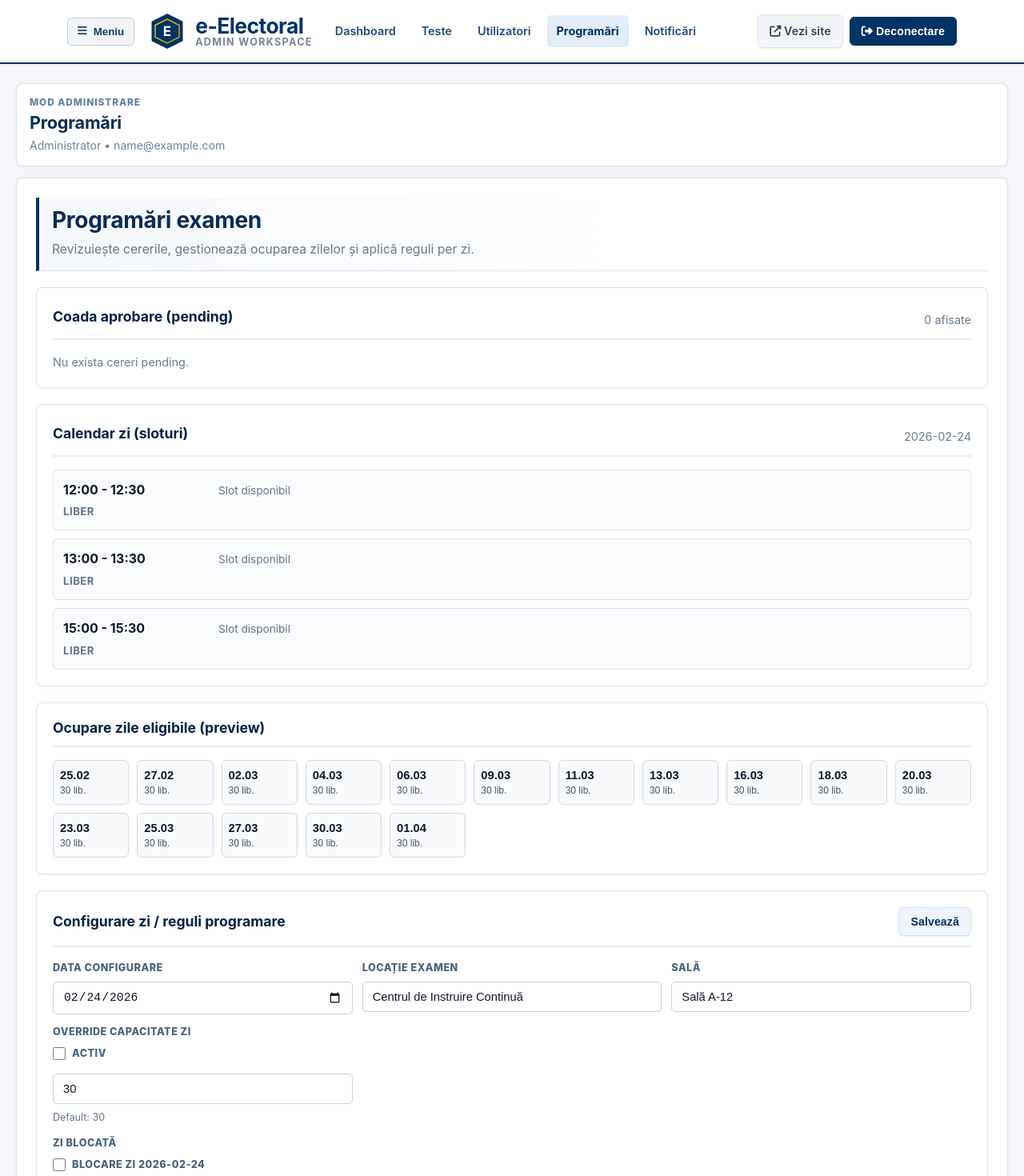
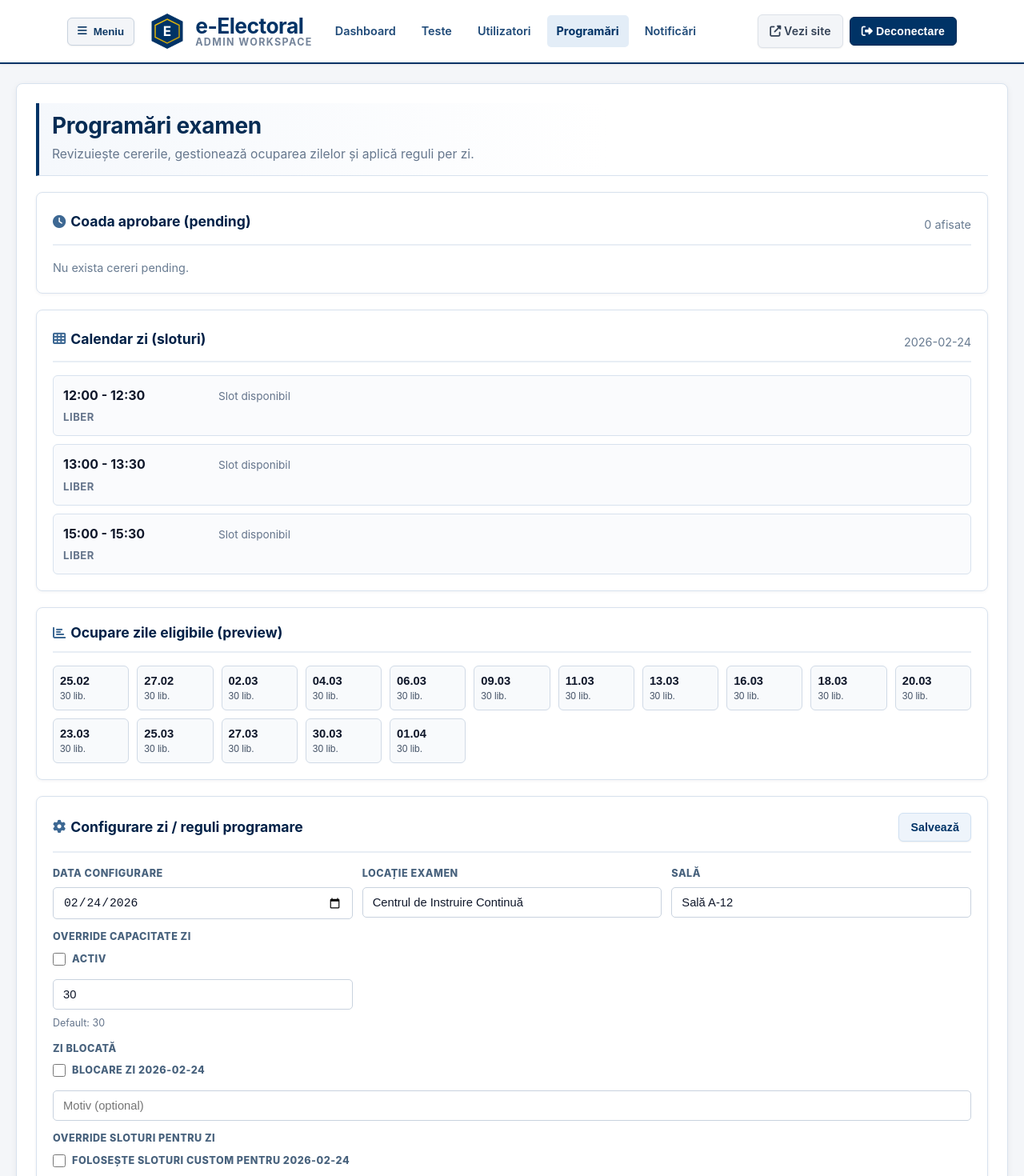
Before and after one commit to roscaiana/Proiect-MRSTweb, a React (Vite) app in the folder frontend/: page /admin/appointments in a window 1280 px wide. Shown: the top 1470 px of the page at 80% size. Built offline with nearby package versions, Linux system fonts and the light colour scheme; sample sign-in values are in the browser's storage.

Commit message:
feat(admin): add card header icons across all admin pages

```diff
--- a/frontend/src/features/admin/components/AdminPanelLayout.tsx
+++ b/frontend/src/features/admin/components/AdminPanelLayout.tsx
@@ -16,9 +16,6 @@ const AdminPanelLayout: React.FC = () => {
     const navigate = useNavigate();
     const location = useLocation();
     const [isMobileSidebarOpen, setIsMobileSidebarOpen] = useState(false);
-
-    const currentSection =
-        navItems.find((item) => location.pathname.startsWith(item.to))?.label || "Admin";
 
     const handleLogout = () => {
         logout();
@@ -162,15 +159,6 @@ const AdminPanelLayout: React.FC = () => {
                     </aside>
 
                     <main className="admin-main-content">
-                        <div className="admin-topbar">
-                            <div className="admin-topbar-left">
-                                <p className="admin-topbar-eyebrow">Mod Administrare</p>
-                                <h2>{currentSection}</h2>
-                                <p className="admin-topbar-subtitle">
-                                    {user?.fullName || "Administrator"} • {user?.email || "cont admin"}
-                                </p>
-                            </div>
-                        </div>
                         <Outlet />
                     </main>
                 </div>
--- a/frontend/src/features/admin/pages/AdminAppointmentsPage.tsx
+++ b/frontend/src/features/admin/pages/AdminAppointmentsPage.tsx
@@ -512,7 +512,7 @@ const AdminAppointmentsPage: React.FC = () => {
 
             <section className="admin-panel-card">
                 <div className="admin-card-header">
-                    <h3>Coada aprobare (pending)</h3>
+                    <h3><i className="fas fa-clock admin-card-header-icon"></i> Coada aprobare (pending)</h3>
                     <span className="admin-muted-text">{pendingQueue.length} afisate</span>
                 </div>
                 {pendingQueue.length === 0 ? (
@@ -544,7 +544,7 @@ const AdminAppointmentsPage: React.FC = () => {
 
             <section className="admin-panel-card">
                 <div className="admin-card-header">
-                    <h3>Calendar zi (sloturi)</h3>
+                    <h3><i className="fas fa-table-cells admin-card-header-icon"></i> Calendar zi (sloturi)</h3>
                     <span className="admin-muted-text">{configDate}</span>
                 </div>
                 {configDayCalendarRows.length === 0 ? (
@@ -578,7 +578,7 @@ const AdminAppointmentsPage: React.FC = () => {
 
             <section className="admin-panel-card">
                 <div className="admin-card-header">
-                    <h3>Ocupare zile eligibile (preview)</h3>
+                    <h3><i className="fas fa-chart-bar admin-card-header-icon"></i> Ocupare zile eligibile (preview)</h3>
                 </div>
                 <div className="admin-appointment-heatmap">
                     {occupancyPreview.map((day) => {
@@ -620,7 +620,7 @@ const AdminAppointmentsPage: React.FC = () => {
 
             <section className="admin-panel-card">
                 <div className="admin-card-header">
-                    <h3>Configurare zi / reguli programare</h3>
+                    <h3><i className="fas fa-gear admin-card-header-icon"></i> Configurare zi / reguli programare</h3>
                     <button className="admin-btn secondary" type="button" onClick={handleSaveDayConfig}>
                         Salvează
                     </button>
@@ -740,7 +740,7 @@ const AdminAppointmentsPage: React.FC = () => {
 
             <section className="admin-panel-card">
                 <div className="admin-card-header">
-                    <h3>Programări</h3>
+                    <h3><i className="fas fa-list admin-card-header-icon"></i> Programări</h3>
                     <button className="admin-btn secondary" type="button" onClick={handleExportCsv}>
                         Export CSV
                     </button>
--- a/frontend/src/features/admin/pages/AdminNotificationsPage.tsx
+++ b/frontend/src/features/admin/pages/AdminNotificationsPage.tsx
@@ -200,7 +200,7 @@ const AdminNotificationsPage: React.FC = () => {
             {activeView === "compose" && (
                 <section className="admin-panel-card" role="tabpanel" aria-label="Trimite notificare">
                     <div className="admin-card-header">
-                        <h3>Trimite notificare</h3>
+                        <h3><i className="fas fa-paper-plane admin-card-header-icon"></i> Trimite notificare</h3>
                         <span className="admin-muted-text">Destinatari estimati: {estimatedRecipients}</span>
                     </div>
 
@@ -291,7 +291,7 @@ const AdminNotificationsPage: React.FC = () => {
             {activeView === "history" && (
                 <section className="admin-panel-card" role="tabpanel" aria-label="Istoric notificari">
                     <div className="admin-card-header">
-                        <h3>Istoric notificari</h3>
+                        <h3><i className="fas fa-clock-rotate-left admin-card-header-icon"></i> Istoric notificari</h3>
                         <span className="admin-muted-text">Rezultate: {filteredHistory.length}</span>
                     </div>
 
--- a/frontend/src/features/admin/pages/AdminTestsPage.tsx
+++ b/frontend/src/features/admin/pages/AdminTestsPage.tsx
@@ -66,7 +66,7 @@ const AdminTestsPage: React.FC = () => {
 
             <section className="admin-panel-card">
                 <div className="admin-card-header">
-                    <h3>Setări globale examen</h3>
+                    <h3><i className="fas fa-sliders admin-card-header-icon"></i> Setări globale examen</h3>
                 </div>
                 <form className="admin-inline-form" onSubmit={handleSaveSettings}>
                     <label className="admin-field">
@@ -202,7 +202,7 @@ const AdminTestsPage: React.FC = () => {
 
             <section className="admin-panel-card">
                 <div className="admin-card-header">
-                    <h3>Teste disponibile</h3>
+                    <h3><i className="fas fa-file-alt admin-card-header-icon"></i> Teste disponibile</h3>
                     <button
                         className="admin-btn secondary"
                         type="button"
```
